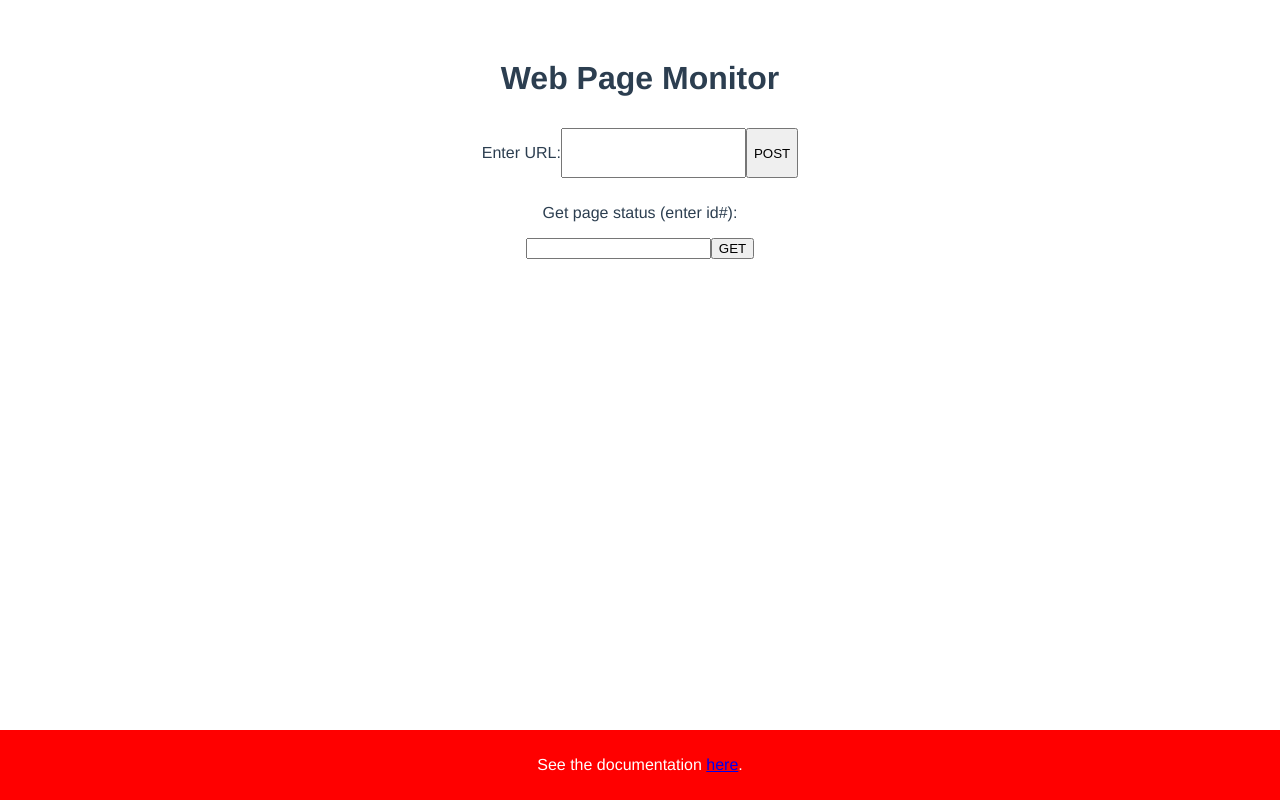
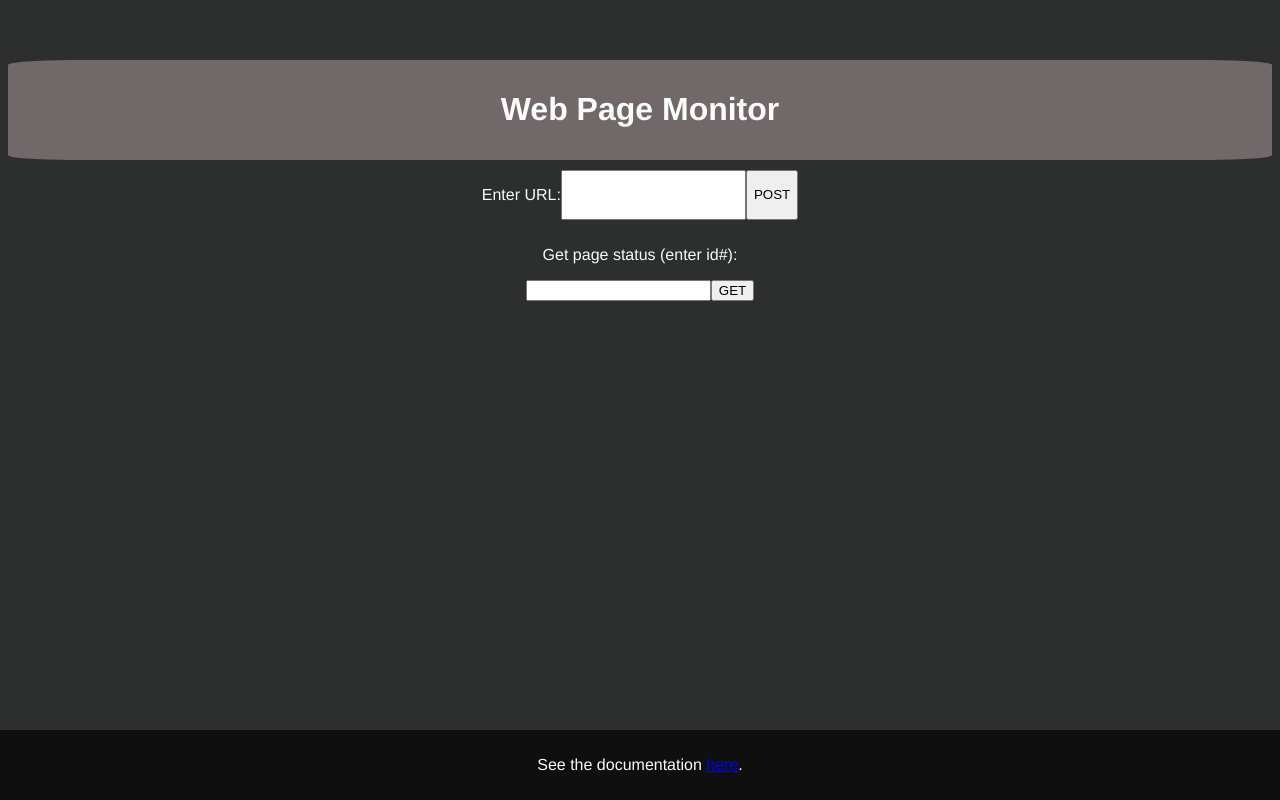
Before and after one commit to zvoverman/web-page-monitor, a Vue app: page / in a window 1280 px wide. Built offline with nearby package versions, Linux system fonts and the light colour scheme.

Commit message:
client <-> server <-> db communication more clear

```diff
--- a/public/index.html
+++ b/public/index.html
@@ -1,17 +1,29 @@
 <!DOCTYPE html>
 <html lang="">
+
 <head>
+  <style>
+    body,
+    html {
+      background-color: var(--secondary-dark-color);
+    }
+  </style>
   <meta charset="utf-8">
   <meta http-equiv="X-UA-Compatible" content="IE=edge">
   <meta name="viewport" content="width=device-width,initial-scale=1.0">
   <link rel="icon" href="<%= BASE_URL %>favicon.ico">
-    <title><%= htmlWebpackPlugin.options.title %></title>
+  <title>
+    <%= htmlWebpackPlugin.options.title %>
+  </title>
 </head>
+
 <body>
   <noscript>
-      <strong>We're sorry but <%= htmlWebpackPlugin.options.title %> doesn't work properly without JavaScript enabled. Please enable it to continue.</strong>
+    <strong>We're sorry but <%= htmlWebpackPlugin.options.title %> doesn't work properly without JavaScript enabled.
+        Please enable it to continue.</strong>
   </noscript>
   <div id="app"></div>
   <!-- built files will be auto injected -->
 </body>
+
 </html>
--- a/src/App.vue
+++ b/src/App.vue
@@ -1,7 +1,9 @@
 <template>
-  <AppHeader />
-  <MonitorPage />
-  <AppFooter />
+  <div class="app-container">
+    <AppHeader />
+    <MonitorPage />
+    <AppFooter />
+  </div>
 </template>
 
 <script>
@@ -20,12 +22,23 @@ export default {
 </script>
 
 <style>
+:root {
+  --light-color: #FBFBFB;
+  --secondary-light-color: #BCABAE;
+  --mid-color: #716969;
+  --secondary-dark-color: #2D2E2E;
+  --dark-color: #0F0F0F;
+}
+
 #app {
   font-family: Avenir, Helvetica, Arial, sans-serif;
   -webkit-font-smoothing: antialiased;
   -moz-osx-font-smoothing: grayscale;
   text-align: center;
-  color: #2c3e50;
+  background-color: var(--secondary-dark-color);
+  color: var(--light-color);
   margin-top: 60px;
+  /* width: 100%;
+  min-height: 100vh; */
 }
 </style>
--- a/src/components/AppFooter.vue
+++ b/src/components/AppFooter.vue
@@ -12,13 +12,13 @@ footer {
     left: 0;
     bottom: 0;
     width: 100%;
-    background-color: red;
-    color: red;
+    background-color: var(--dark-color);
+    color: var(--light-color);
     text-align: center;
 }
 
 p {
-    color: white;
+    color: var(--light-color);
     padding: 10px;
 }
 </style>
--- a/src/components/AppHeader.vue
+++ b/src/components/AppHeader.vue
@@ -3,3 +3,11 @@
         <h1>Web Page Monitor</h1>
     </header>
 </template>
+
+<style>
+header {
+    padding: 10px;
+    background-color: var(--mid-color);
+    border-radius: 5%;
+}
+</style>
--- a/src/components/MonitorPage.vue
+++ b/src/components/MonitorPage.vue
@@ -30,7 +30,7 @@ export default {
             if (url && url != '') {
                 axios.post('/api/monitor/' + encodeURIComponent(url))
                     .then(function (response) {
-                        const task_id = response.data.id
+                        let task_id = response.data.id
                         console.log("task_id: " + task_id)
                     })
                     .catch(function (error) {
@@ -46,7 +46,7 @@ export default {
         getStatus(id) {
             axios.get('/api/monitor/' + id)
                 .then(function (response) {
-                    console.log(response)
+                    console.log("url: " + response.data.url)
                 })
                 .catch(function (error) {
                     console.log(error)
```
Also changed, not shown: app.js (+6 -9 lines), 1 other file (tests, documents, lock files or other folders). Lines whose indentation alone changed are shown as unchanged.
